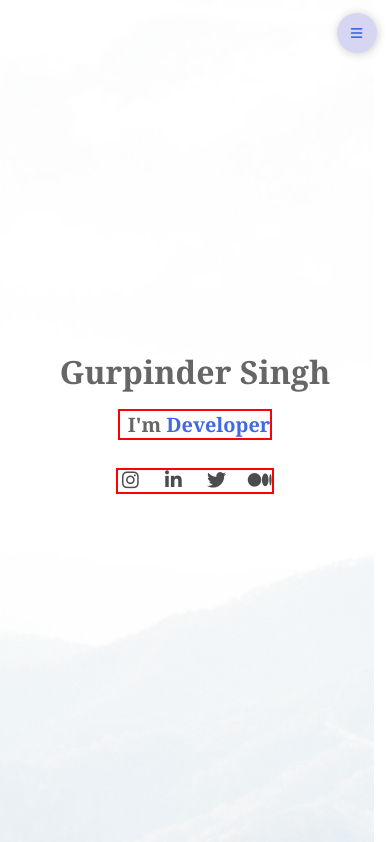
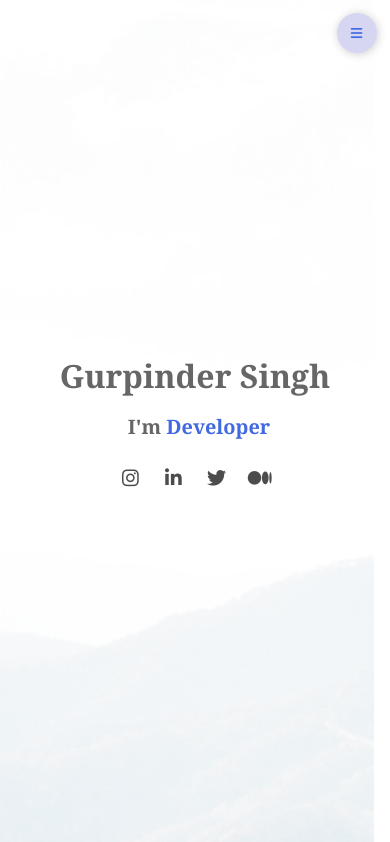
Before and after one commit to Gurpinder009/PortfolioHtmlCssJs, a plain HTML site: page index.html in a window 390 px wide. Shown: the top 842 px of the page. Drawn offline with Linux system fonts and the light colour scheme.

Commit message:
border mistake

```diff
--- a/style.css
+++ b/style.css
@@ -519,13 +519,11 @@ footer {
         text-indent: 0;
         padding: 0;
         margin: 0;
-        border:2px solid red;
     }
 
     .icon-container{
         padding:0;
     text-indent: 0;
-        border:2px solid red;
     }
     .main>div>h1+p>span{
         width: fit-content;
```
